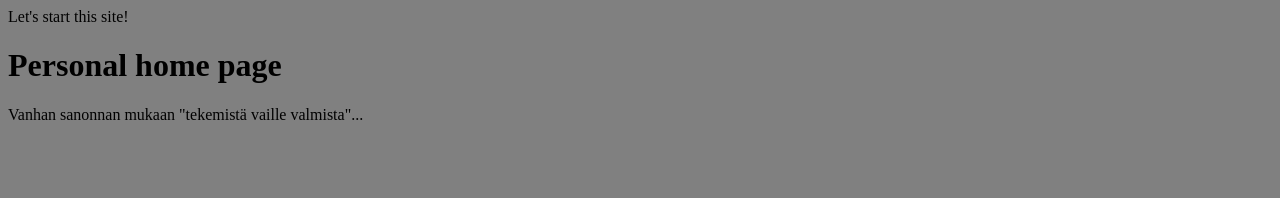
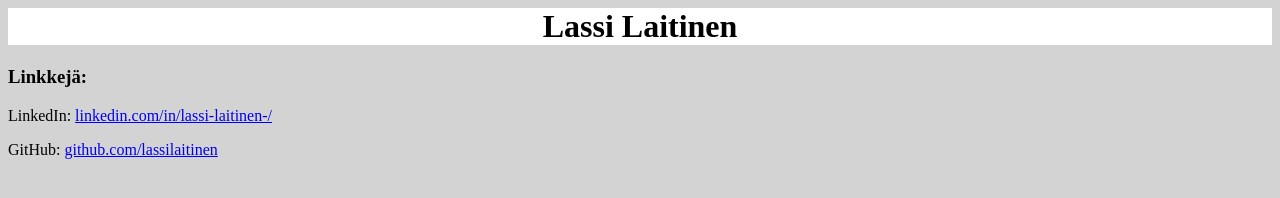
Before and after one commit to lassilaitinen/lassilaitinen.github.io, a plain HTML site: page index.html in a window 1280 px wide. Drawn offline with Linux system fonts and the light colour scheme.

Commit message:
Start for the website with some specific information

```diff
--- a/index.html
+++ b/index.html
@@ -1,5 +1,12 @@
-Let's start this site!
 <link href='style.css' type="text/css" rel="stylesheet" >
-<h1>Personal home page</h1>
+<body>
+    <h1>Lassi Laitinen</h1>
 
-<p>Vanhan sanonnan mukaan "tekemistä vaille valmista"...</p>
+    <h3>Linkkejä:</h3>
+    <p>
+        LinkedIn: <a href="https://www.linkedin.com/in/lassi-laitinen-/"> linkedin.com/in/lassi-laitinen-/</a>
+    </p>
+    <p>
+        GitHub: <a href="https://github.com/lassilaitinen"> github.com/lassilaitinen</a>
+    </p>
+</body>
--- a/style.css
+++ b/style.css
@@ -1,3 +1,8 @@
-html{
-	background-color: grey;
+body {
+	background-color: lightgray;
 }
+
+h1 {
+	background-color: white;
+	text-align: center;
+}
```
